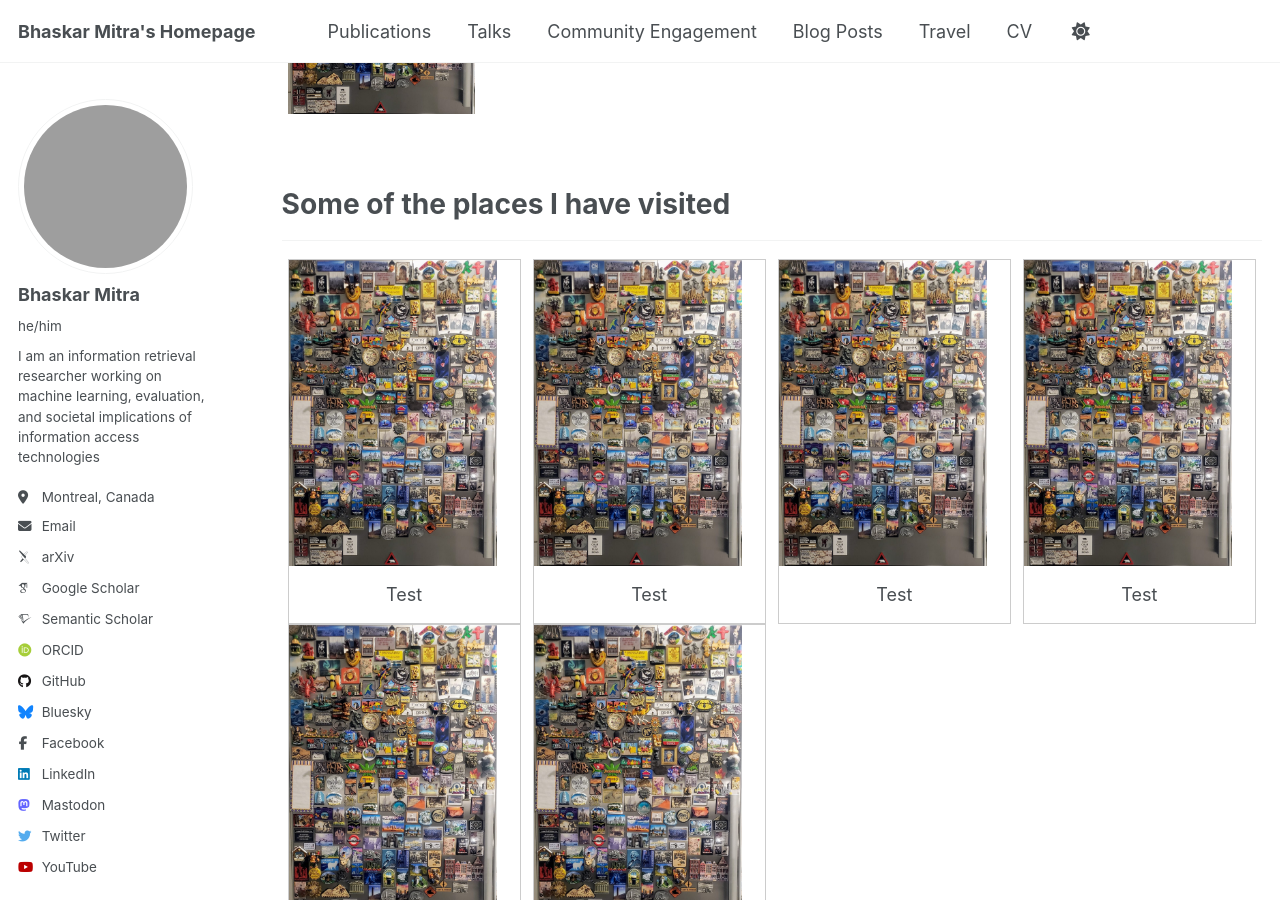
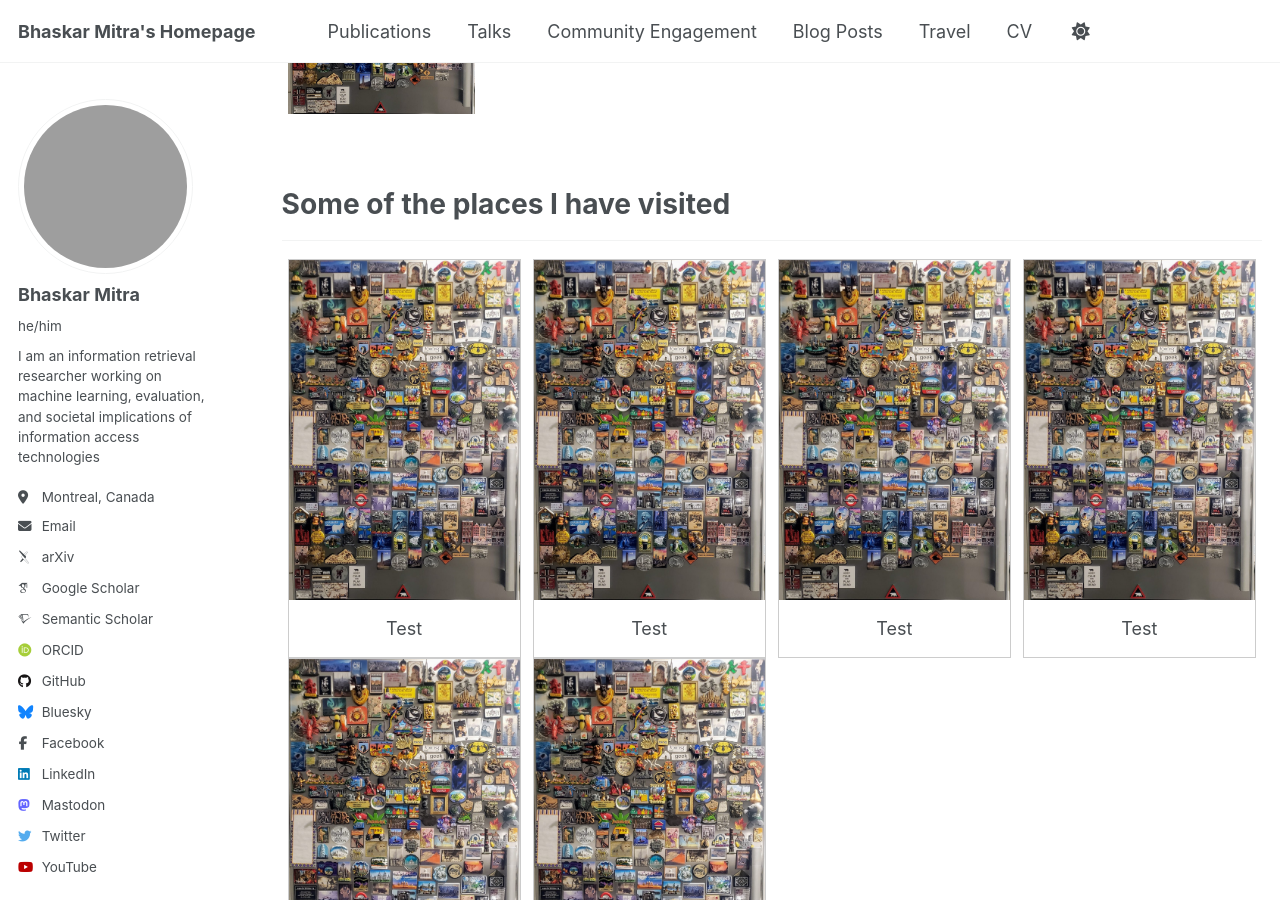
Before and after one commit to bhaskar-mitra/bhaskar-mitra.github.io, a Jekyll site: the page built from _pages/travel.html, in a window 1280 px wide and 900 px high, scrolled down 308 px. Built offline with Jekyll 4.4.1, drawn with Linux system fonts in a browser that asks for light colours; some web fonts are replaced; grey boxes are pictures that could not be loaded.

Commit message:
Update travel.html

```diff
--- a/_pages/travel.html
+++ b/_pages/travel.html
@@ -75,7 +75,7 @@ div.desc {
 <div class="responsive">
   <div class="gallery">
     <a target="_blank" href="img_5terre.jpg">
-      <img src="/images/magnets.jpg" alt="Test" style="width:min(600px,90%)">
+      <img src="/images/magnets.jpg" alt="Test">
     </a>
     <div class="desc">Test</div>
   </div>
@@ -84,7 +84,7 @@ div.desc {
 <div class="responsive">
   <div class="gallery">
     <a target="_blank" href="img_5terre.jpg">
-      <img src="/images/magnets.jpg" alt="Test" style="width:min(600px,90%)">
+      <img src="/images/magnets.jpg" alt="Test">
     </a>
     <div class="desc">Test</div>
   </div>
@@ -93,7 +93,7 @@ div.desc {
 <div class="responsive">
   <div class="gallery">
     <a target="_blank" href="img_5terre.jpg">
-      <img src="/images/magnets.jpg" alt="Test" style="width:min(600px,90%)">
+      <img src="/images/magnets.jpg" alt="Test">
     </a>
     <div class="desc">Test</div>
   </div>
@@ -102,7 +102,7 @@ div.desc {
 <div class="responsive">
   <div class="gallery">
     <a target="_blank" href="img_5terre.jpg">
-      <img src="/images/magnets.jpg" alt="Test" style="width:min(600px,90%)">
+      <img src="/images/magnets.jpg" alt="Test">
     </a>
     <div class="desc">Test</div>
   </div>
@@ -111,7 +111,7 @@ div.desc {
 <div class="responsive">
   <div class="gallery">
     <a target="_blank" href="img_5terre.jpg">
-      <img src="/images/magnets.jpg" alt="Test" style="width:min(600px,90%)">
+      <img src="/images/magnets.jpg" alt="Test">
     </a>
     <div class="desc">Test</div>
   </div>
@@ -120,7 +120,7 @@ div.desc {
 <div class="responsive">
   <div class="gallery">
     <a target="_blank" href="img_5terre.jpg">
-      <img src="/images/magnets.jpg" alt="Test" style="width:min(600px,90%)">
+      <img src="/images/magnets.jpg" alt="Test">
     </a>
     <div class="desc">Test</div>
   </div>
```
